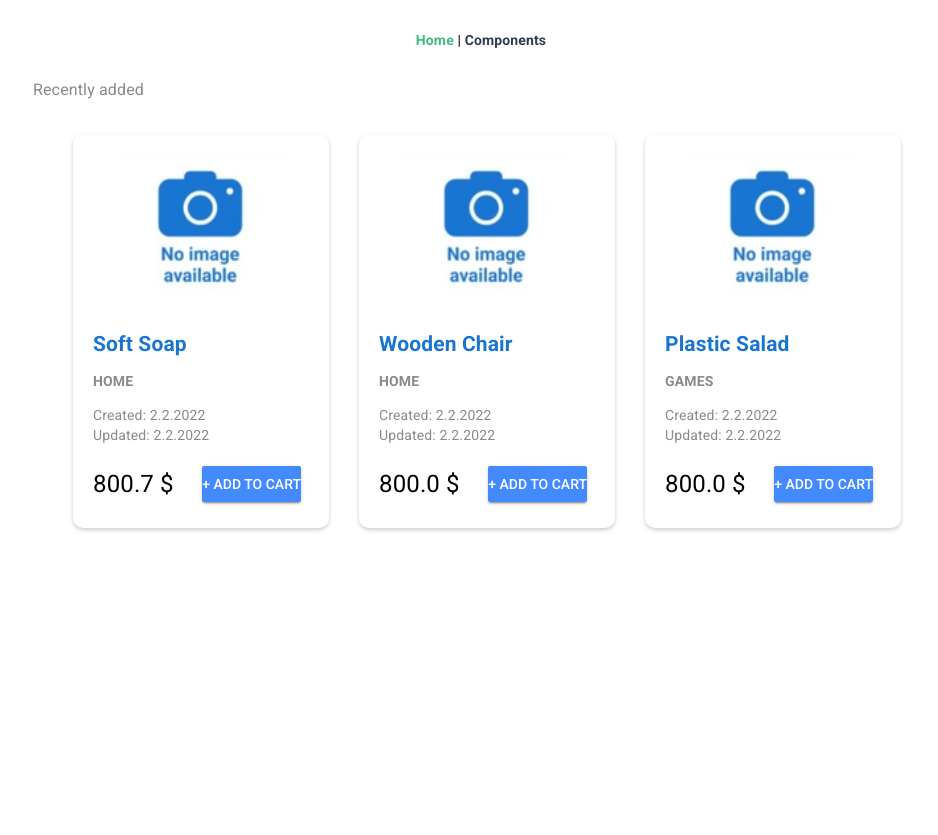
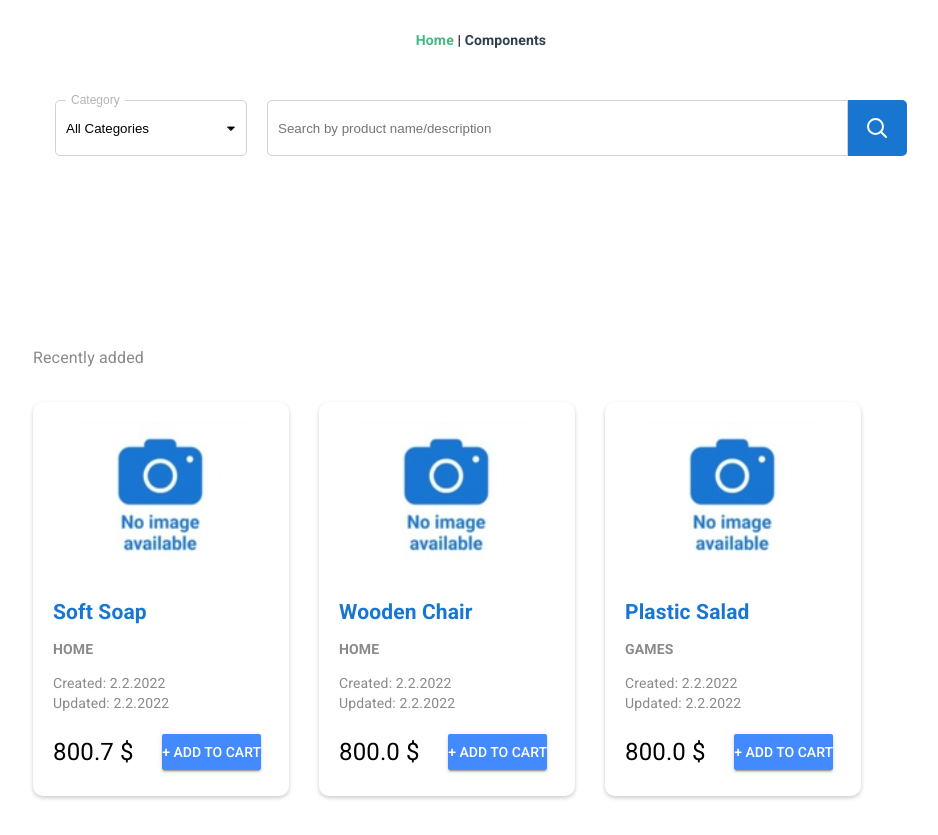
Before and after one commit to aleksei-isakov/Born-to-die-E-shop, a Vue app: page / in a window 1280 px wide. Shown: the whole page, without its empty margins (159-1097 px from the left). Before the commit the page ends 800 px from the top, so only its background shows below. Built offline with nearby package versions, Linux system fonts and the light colour scheme.

Commit message:
add PLPSearchBar component

```diff
--- /dev/null
+++ b/src/components/PLPSearchBar/PLPSearchBar.vue
@@ -0,0 +1,50 @@
+<template>
+  <div class="plp-search-bar">
+    <SelectField :categories="this.categories" @change="onChangeCategory" />
+    <SearchField
+      @search="onSearch"
+      placeHolder="Search by product name/description"
+    />
+  </div>
+</template>
+
+<script>
+import SearchField from './SearchField.vue';
+import SelectField from './SelectField.vue';
+import categoriesMock from './categoriesMock.json';
+
+export default {
+  name: 'PLPSearchBar',
+
+  components: {
+    SearchField,
+    SelectField
+  },
+
+  data() {
+    return {
+      categories: categoriesMock
+    };
+  },
+
+  methods: {
+    onSearch(inputValue) {
+      this.$emit('search', inputValue);
+    },
+
+    onChangeCategory(category) {
+      this.$emit('category-changed', category);
+    }
+  }
+};
+</script>
+
+<style scoped>
+.plp-search-bar {
+  width: 100%;
+  height: 7vh;
+  display: flex;
+  justify-content: center;
+  margin: 20px 0px;
+}
+</style>
--- /dev/null
+++ b/src/components/PLPSearchBar/SearchField.vue
@@ -0,0 +1,79 @@
+<template>
+  <div class="search-field">
+    <input
+      class="search-field__input"
+      :placeholder="placeHolder"
+      :value="inputValue"
+      @input="changeInputValue"
+      @keypress.enter="search"
+    />
+    <button class="search-field__btn" @click="search">
+      <img :src="searchIcon" alt="search-icon" />
+    </button>
+  </div>
+</template>
+
+<script>
+import searchIcon from '@/assets/Icons/search_icon.svg';
+
+export default {
+  name: 'SearchField',
+
+  props: {
+    placeHolder: {
+      type: String,
+      default: '',
+      required: true
+    }
+  },
+
+  data() {
+    return {
+      searchIcon: searchIcon,
+      inputValue: ''
+    };
+  },
+
+  methods: {
+    search() {
+      const isNotEmpty = this.inputValue.trim().length > 0;
+
+      if (isNotEmpty) {
+        this.$emit('search', this.inputValue);
+      }
+    },
+
+    changeInputValue(event) {
+      this.inputValue = event.target.value;
+    }
+  }
+};
+</script>
+
+<style scoped>
+.search-field {
+  width: 50vw;
+  height: 7vh;
+  display: flex;
+  justify-content: center;
+}
+
+.search-field__input {
+  width: 100%;
+  border: 1px solid rgb(211, 210, 210);
+  border-radius: 5px 0 0 5px;
+  display: flex;
+  justify-content: end;
+  padding-left: 10px;
+}
+
+.search-field__btn {
+  width: 5vw;
+  min-width: 50px;
+  height: 100%;
+  border: none;
+  background-color: #1876d1;
+  border-radius: 0 5px 5px 0;
+  cursor: pointer;
+}
+</style>
--- /dev/null
+++ b/src/components/PLPSearchBar/SelectField.vue
@@ -0,0 +1,135 @@
+<template>
+  <div>
+    <button class="select-field" @click="toggleDropdown" @blur="closeDropdown">
+      <div class="select-field__category">Category</div>
+      <div>{{ this.changeCategory }}</div>
+      <img
+        class="select-field__arrow-icon"
+        :src="arrowIcon"
+        alt="arrow-icon"
+        :class="{ reverse: dropdownIsOpen }"
+      />
+    </button>
+    <ul class="dropdown" :class="{ open: dropdownIsOpen }">
+      <li
+        v-for="(category, i) in categories"
+        :key="category"
+        @click="change(i)"
+      >
+        {{ category }}
+      </li>
+    </ul>
+  </div>
+</template>
+
+<script>
+import arrowIcon from '@/assets/Icons/arrow.svg';
+
+export default {
+  name: 'SelectField',
+
+  props: {
+    categories: {
+      type: Array,
+      required: true,
+      default: () => {}
+    }
+  },
+
+  data() {
+    return {
+      arrowIcon: arrowIcon,
+      dropdownIsOpen: false,
+      changeCategory: this.categories[0]
+    };
+  },
+
+  methods: {
+    toggleDropdown() {
+      this.dropdownIsOpen = !this.dropdownIsOpen;
+    },
+
+    closeDropdown() {
+      this.dropdownIsOpen = false;
+    },
+
+    change(i) {
+      this.changeCategory = this.categories[i];
+      this.$emit('change', this.categories[i]);
+    }
+  }
+};
+</script>
+
+<style scoped>
+.select-field {
+  margin-right: 20px;
+  width: 15vw;
+  min-width: 100px;
+  height: 7vh;
+  background-color: white;
+  border: 1px solid rgb(211, 210, 210);
+  border-radius: 5px;
+  position: relative;
+  display: flex;
+  align-items: center;
+  justify-content: space-between;
+  padding: 0 10px;
+  cursor: pointer;
+}
+
+.select-field__category {
+  background-color: white;
+  color: #b3b4b6;
+  padding: 0 5px 0 5px;
+  position: absolute;
+  top: -8px;
+  left: 10px;
+  font-size: 12px;
+}
+
+.dropdown {
+  background-color: white;
+  border: 1px solid rgb(211, 210, 210);
+  border-radius: 5px;
+  display: flex;
+  flex-direction: column;
+  align-items: flex-start;
+  padding: 0px;
+  width: 15vw;
+  margin: 5px 0 0 0;
+  opacity: 0;
+  transition: all 0.4s ease;
+  height: 0px;
+}
+
+.dropdown li {
+  padding: 10px 10px;
+  list-style: none;
+  width: 100%;
+  text-align: left;
+  cursor: pointer;
+}
+
+.dropdown li:hover {
+  background-color: rgb(238, 237, 237);
+}
+
+.select-field__arrow-icon {
+  width: 10px;
+  justify-self: right;
+}
+
+.open {
+  height: fit-content;
+  opacity: 1;
+}
+
+.reverse {
+  transform: rotateX(180deg);
+}
+
+.chosen {
+  border: 1px solid blue;
+}
+</style>
--- /dev/null
+++ b/src/components/PLPSearchBar/categoriesMock.json
@@ -0,0 +1 @@
+["All Categories", "Category 1", "Category 2", "Category 3", "Category 4"]
--- a/src/components/ProductsList/ProductsList.vue
+++ b/src/components/ProductsList/ProductsList.vue
@@ -43,6 +43,7 @@ export default {
 
 <style scoped>
 .products-list {
+  margin-top: 15%;
   width: 100%;
   display: flex;
   flex-direction: column;
@@ -54,5 +55,6 @@ export default {
   flex-direction: row;
   justify-content: center;
   flex-wrap: wrap;
+  padding: 0;
 }
 </style>
--- a/src/pages/HomePage/HomePage.vue
+++ b/src/pages/HomePage/HomePage.vue
@@ -1,17 +1,20 @@
 <template>
   <div>
+    <PLPSearchBar />
     <ProductsList />
   </div>
 </template>
 
 <script>
 import ProductsList from '@/components/ProductsList/ProductsList.vue';
+import PLPSearchBar from '@/components/PLPSearchBar/PLPSearchBar.vue';
 
 export default {
   name: 'HomePage',
 
   components: {
-    ProductsList
+    ProductsList,
+    PLPSearchBar
   }
 };
 </script>
```
Also changed, not shown: src/assets/Icons/arrow.svg (added), src/assets/Icons/search_icon.svg (added).
